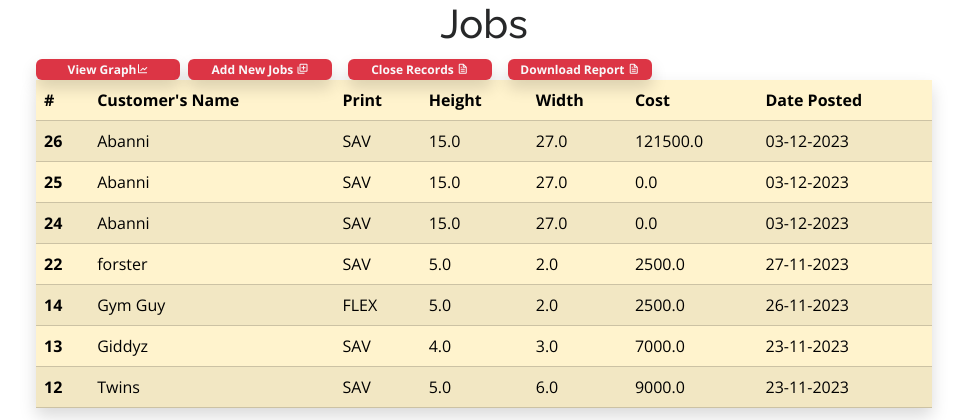
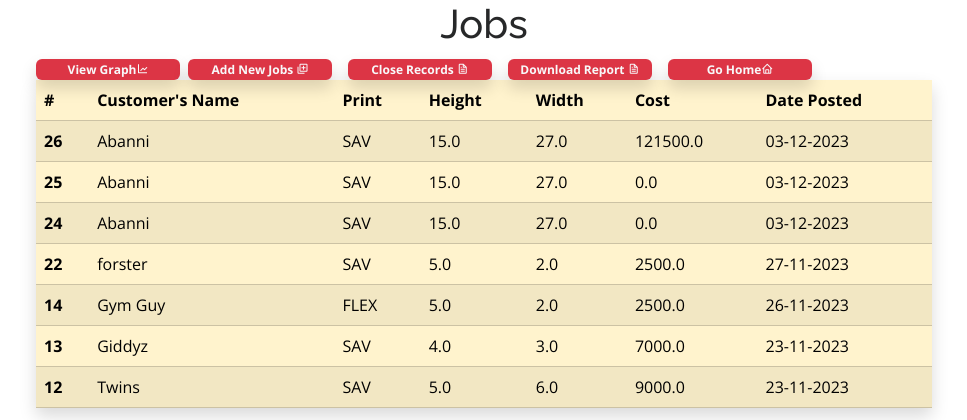
Before and after one commit to crossarthur/slick_app, a Django app: page /view_jobs/ in a window 1280 px wide. Shown: the top 420 px of the page, without its empty margins (64-1031 px from the left). Run offline with Django 4.2, Linux system fonts and the light colour scheme; a user stored in the database is signed in; data comes from the database, SQL or seed files in the repository; both versions use the stored data as it was after the commit; some libraries are stand-ins or nearby versions.

Commit message:
.view jobs 2

```diff
--- a/jobs/templates/jobs/view_jobs.html
+++ b/jobs/templates/jobs/view_jobs.html
@@ -91,6 +91,11 @@
 
 </div>
 
+  <div class="badge bg-danger text-wrap shadow mx-2" style="width: 9rem;">
+   <a href="{%url 'index'%}" class="text-light">Go Home<i class="bx bx-home"></i></a>
+
+</div>
+
 </table>
 
   <div class="badge bg-danger text-wrap shadow my-2" style="width: 9rem;">
```
Also changed, not shown: db.sqlite3.
